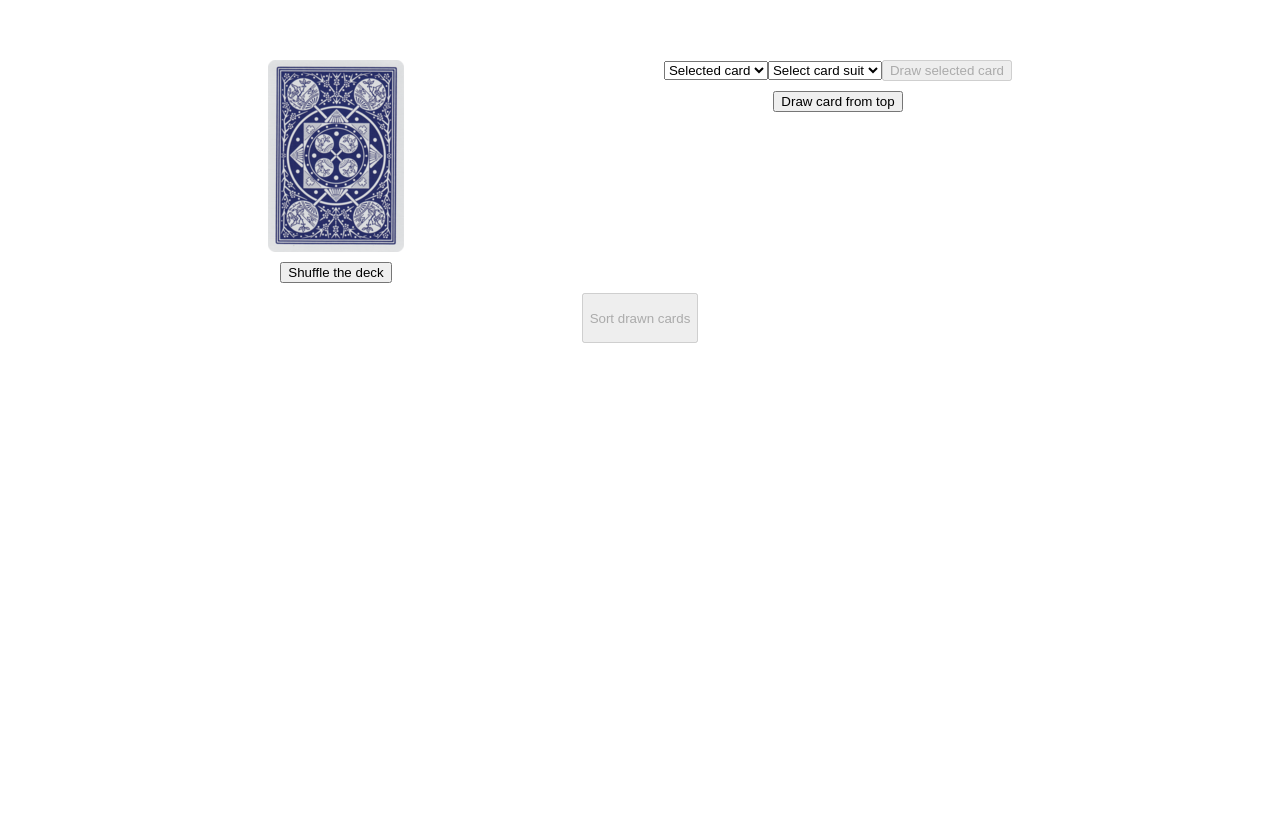
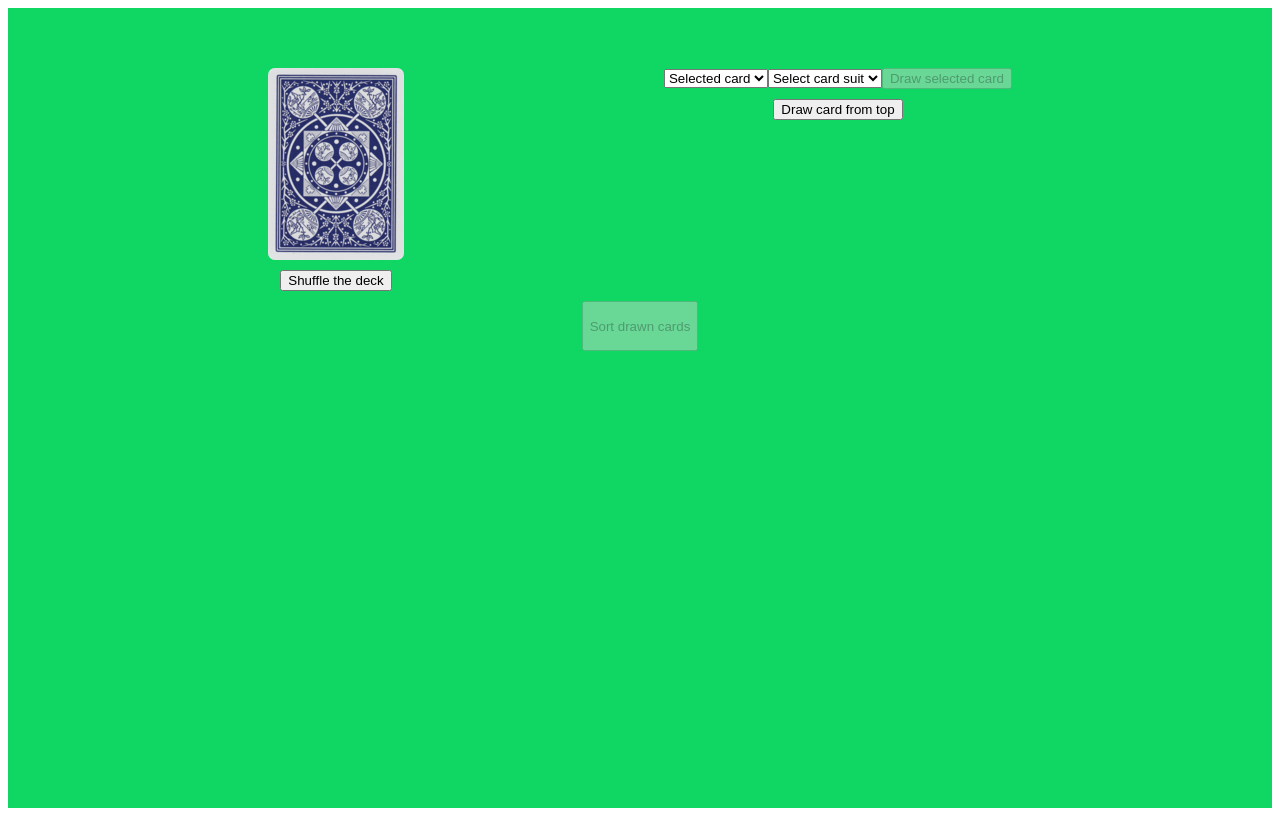
Before and after one commit to ice19942335/Erwin_TEST_TASK, a Vue app: page / in a window 1280 px wide. Built offline with nearby package versions, Linux system fonts and the light colour scheme.

Commit message:
Added main background + border radius for img in App.vue

```diff
--- a/src/App.vue
+++ b/src/App.vue
@@ -99,12 +99,14 @@
 
 <style>
   #app {
+    min-height: calc(100vh - 60px);
+    background: url("assets/back-green.jpg");
     font-family: 'Avenir', Helvetica, Arial, sans-serif;
     -webkit-font-smoothing: antialiased;
     -moz-osx-font-smoothing: grayscale;
     text-align: center;
     color: #2c3e50;
-    margin-top: 60px;
+    padding-top: 60px;
   }
   .center {
     display: flex;
@@ -120,6 +122,9 @@
   }.shuffleTheDeck:hover {
     cursor: pointer;
   }
+  img {
+    border-radius: 7px;
+  }
   @media (max-width: 550px) {
     .center {
       flex-direction: column;
```
Also changed, not shown: src/assets/back-green.jpg (added).
